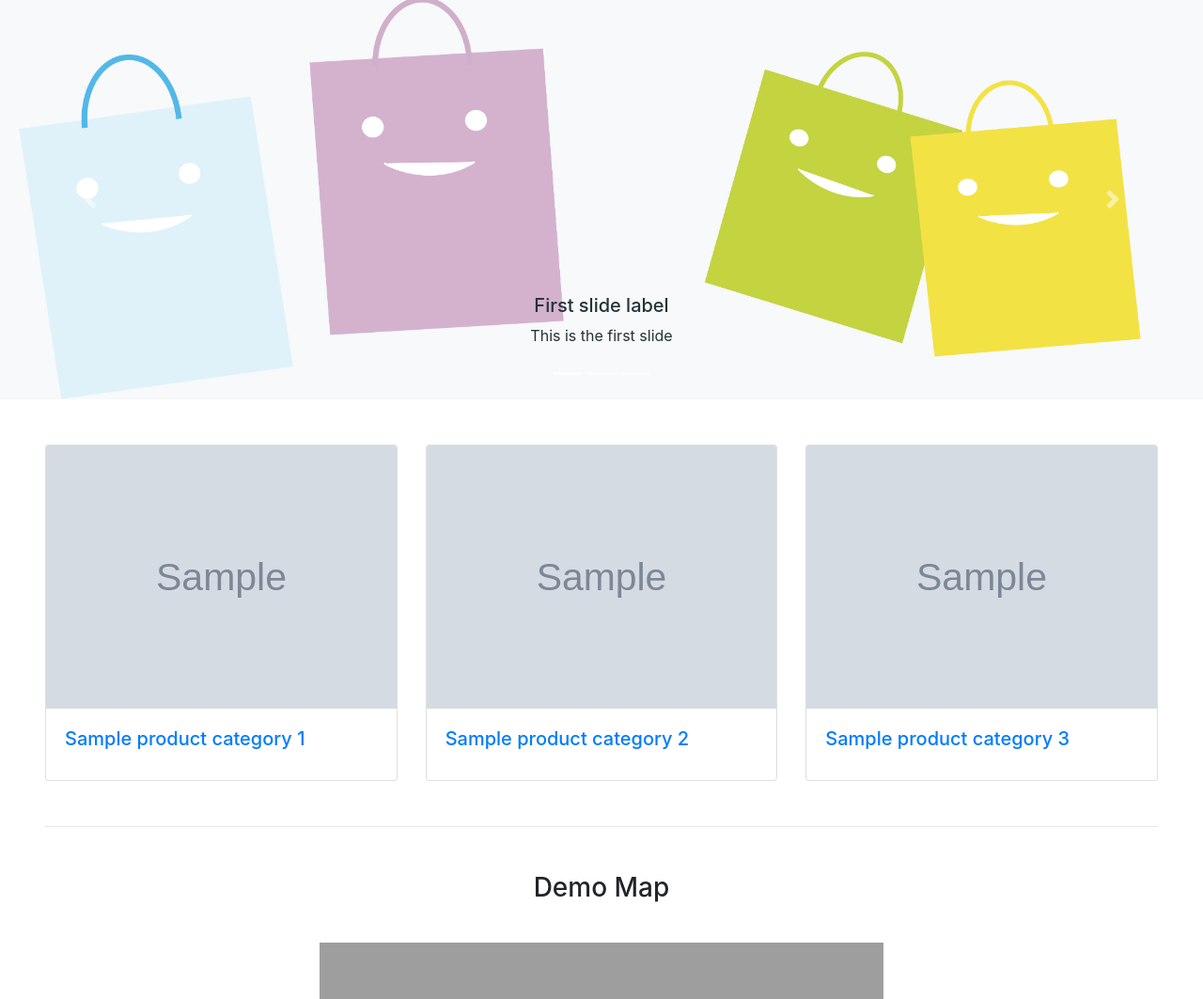
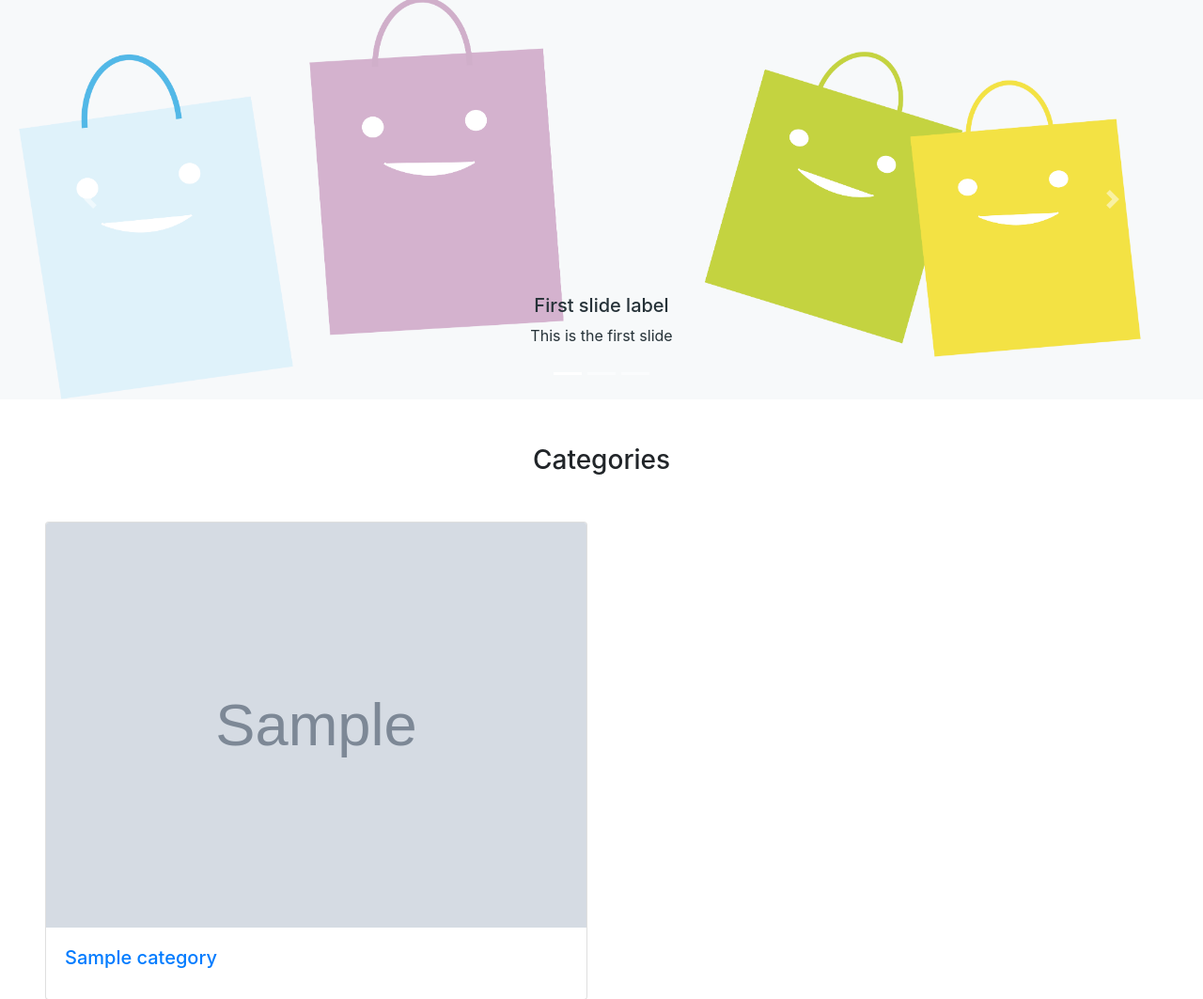
Before and after one commit to ZoeLiao/python-Django-demo, a Django app: template demo/shop/templates/shop/homepage.html in a window 1280 px wide. Shown: the part 67-1130 px from the top of the page at 94% size. Run offline with Django 3.2, Linux system fonts and the light colour scheme; the template is opened without the code that fills it: values that come from a table or form of the project are taken from there, others are empty; tables that the repository leaves empty hold one stand-in row (values such as "Sample post"); grey boxes marked "Sample" are stand-in pictures; some libraries are stand-ins or nearby versions; grey boxes are pictures that could not be loaded.

```diff
--- a/demo/shop/models.py
+++ b/demo/shop/models.py
@@ -13,6 +13,10 @@ class Category(models.Model):
             max_length=200,
             db_index=True,
             unique=True
+        )
+    image = models.ImageField(
+            upload_to='categories/%Y/%m/%d',
+            blank=True
         )
 
     # 定義資料庫
--- a/demo/shop/templates/shop/homepage.html
+++ b/demo/shop/templates/shop/homepage.html
@@ -6,19 +6,21 @@
 {% include "shop/carousel.html" %}
 
 <div class="container-fluid px-5 mt-5">
-    <div class="row">
-        <!-- TODO: category -->
-        {% for n in '123' %}
-            <div class="col-4">
+    <div class="mt-5 text-center">
+        <h3>Categories</h3>
+    </div>
+
+    <div class="row mt-5">
+        {% for category in categories %}
+            <div class="col-6">
                 <div class="card">
-                    <a href="{{ product.get_absolute_url }}">
-                        <img class="card-img-top" src="{% if product.image %}{{ product.image.url }}{% else %}{% static "images/no_image.png" %}{% endif %}"/>
+                    <a href="{{ category.get_absolute_url }}">
+                        <img class="card-img-top" src="{% if category.image %}{{ category.image.url }}{% else %}{% static "images/no_image.png" %}{% endif %}"/>
                     </a>
                     <div class="card-body">
                         <h5 class="card-title">
-                            <a href="{{ product.get_absolute_url }}">
-                                {{ product.name }}
-                                category {{n}}
+                            <a href="{{ category.get_absolute_url }}">
+                                {{ category }}
                             </a>
                         </h5>
                     </div>
```
Also changed, not shown: demo/shop/templates/shop/product/list.html (+6 -3 lines), demo/shop/views.py (+8 -1 lines), README.md, demo/media/categories/2019/09/09/blue_package-01.png (added), demo/media/categories/2019/09/09/pink_pk.png (added), demo/media/products/2019/09/09/pink-package-E-01.png (added), demo/media/products/2019/09/09/pink_package_D-01.png (added), demo/media/products/2019/09/09/pink_pk.png (added), demo/shop/migrations/0002_category_image.py (added).
